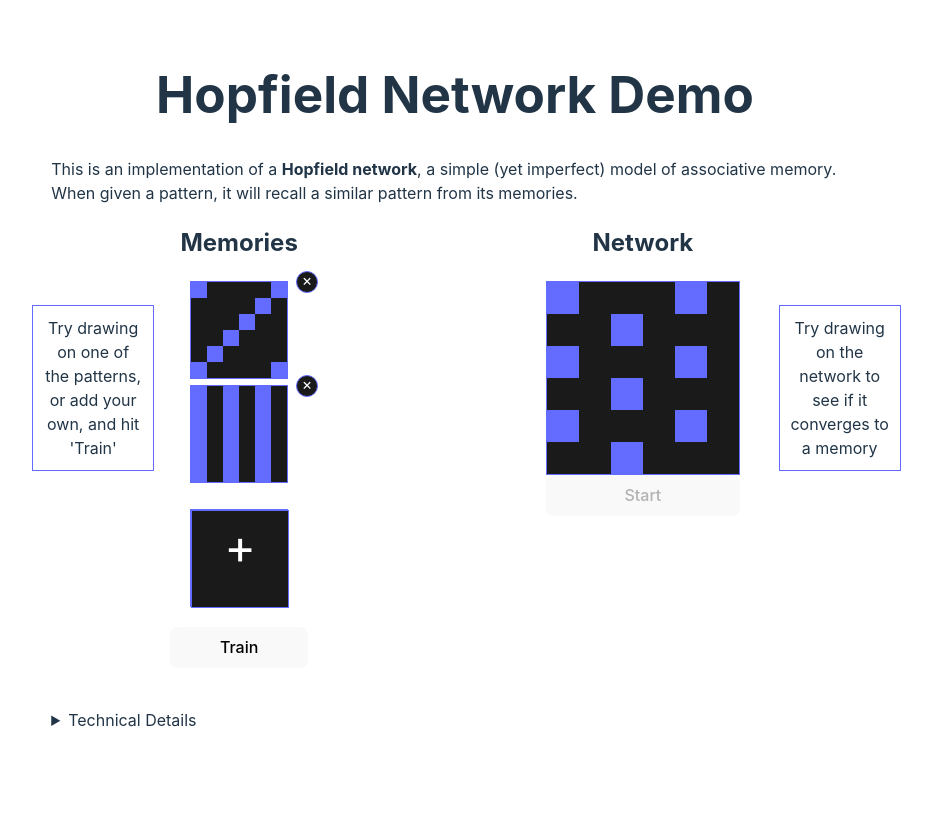
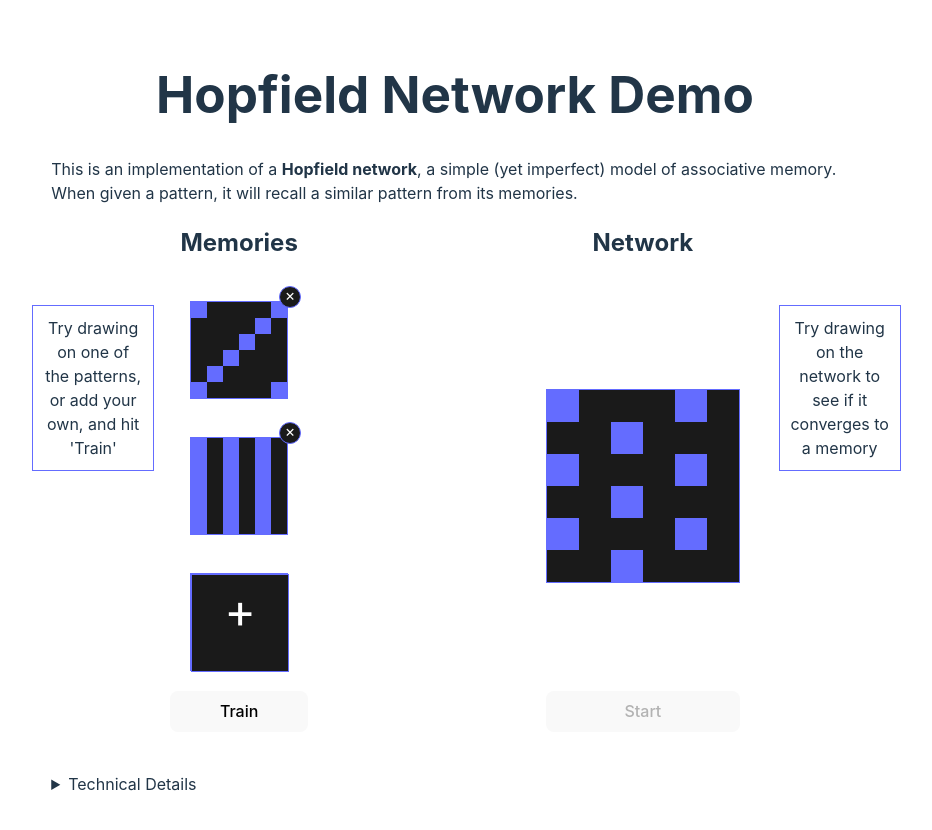
Before and after one commit to trentfridey/hopfield-networks, a React (Vite) app: page / in a window 1280 px wide. Shown: the top 830 px of the page, without its empty margins (185-1117 px from the left). Before the commit the page ends 804 px from the top, so only its background shows below. Built offline with nearby package versions, Linux system fonts and the light colour scheme.

Commit message:
tweak style

```diff
--- a/src/Bitmap.tsx
+++ b/src/Bitmap.tsx
@@ -39,7 +39,7 @@ export default function Bitmap({ pattern, pixelSize, width, onClick }: IProps) {
             ref={canvasRef}
             width={pixelSize * width}
             height={pixelSize * width}
-            style={{ border: "1px solid #646cff" }}
+            style={{ border: "1px solid #646cff", height: pixelSize*width, width: pixelSize*width, margin: 'auto 0' }}
         />
     );
 }
--- a/src/Memory.tsx
+++ b/src/Memory.tsx
@@ -15,18 +15,20 @@ export default function Memory({ pattern, onDelete, onEdit }: IProps) {
   const [hovered, setHovered] = useState(false)
 
   return (
-    <div style={{ position: "relative" }}>
+    <div style={{
+      position: "relative", width: pixelSize*width, height: pixelSize*width, margin: '20px'
+    }}>
       <div
-      onMouseEnter={() => setHovered(true)}
-      onMouseLeave={() => setHovered(false)}
+        onMouseEnter={() => setHovered(true)}
+        onMouseLeave={() => setHovered(false)}
         style={{
           position: "absolute",
           width: 20,
           height: 20,
           backgroundColor: hovered ? 'red' : "#1a1a1a",
           border: '1px solid #646cff',
-          right: -10,
-          top: -10,
+          right: -15,
+          top: -15,
           borderRadius: 50,
           color: 'white',
           cursor: 'pointer',
@@ -34,7 +36,7 @@ export default function Memory({ pattern, onDelete, onEdit }: IProps) {
         }}
         onClick={onDelete}
       >&times;</div>
-      <Bitmap width={width} pixelSize={pixelSize} pattern={pattern} onClick={onEdit}/>
+      <Bitmap width={width} pixelSize={pixelSize} pattern={pattern} onClick={onEdit} />
     </div>
   );
 }
```
